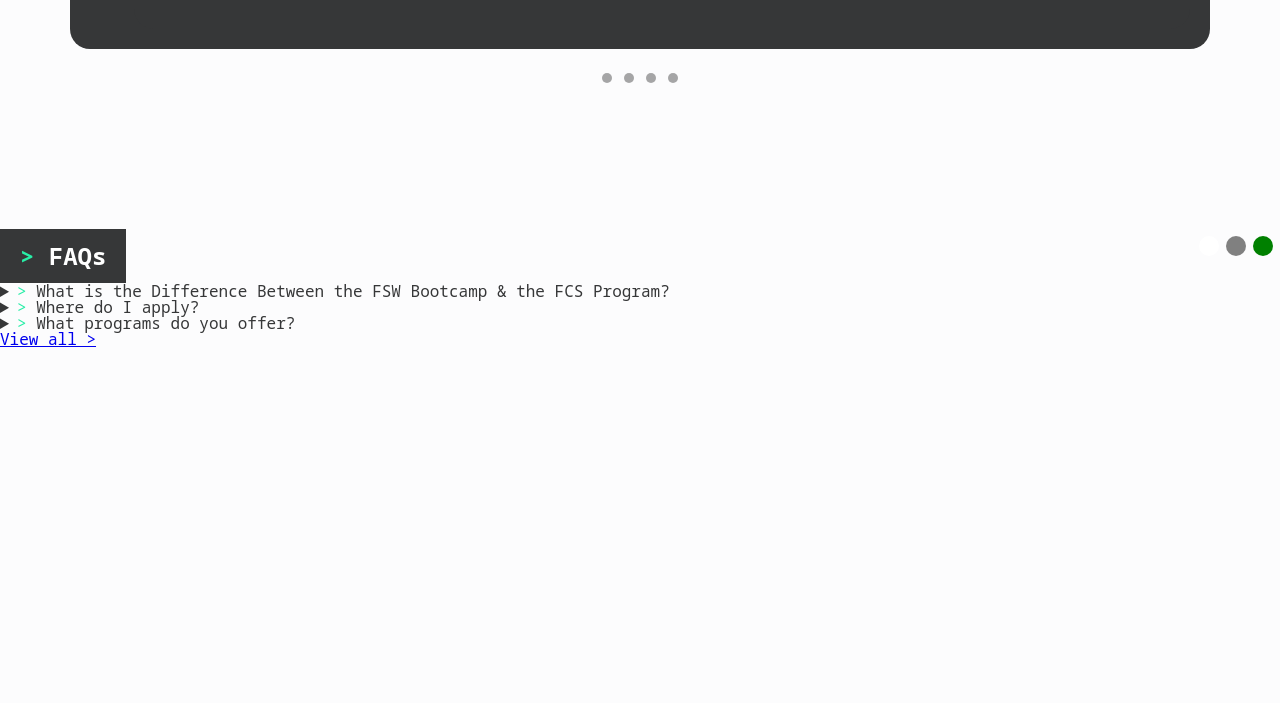
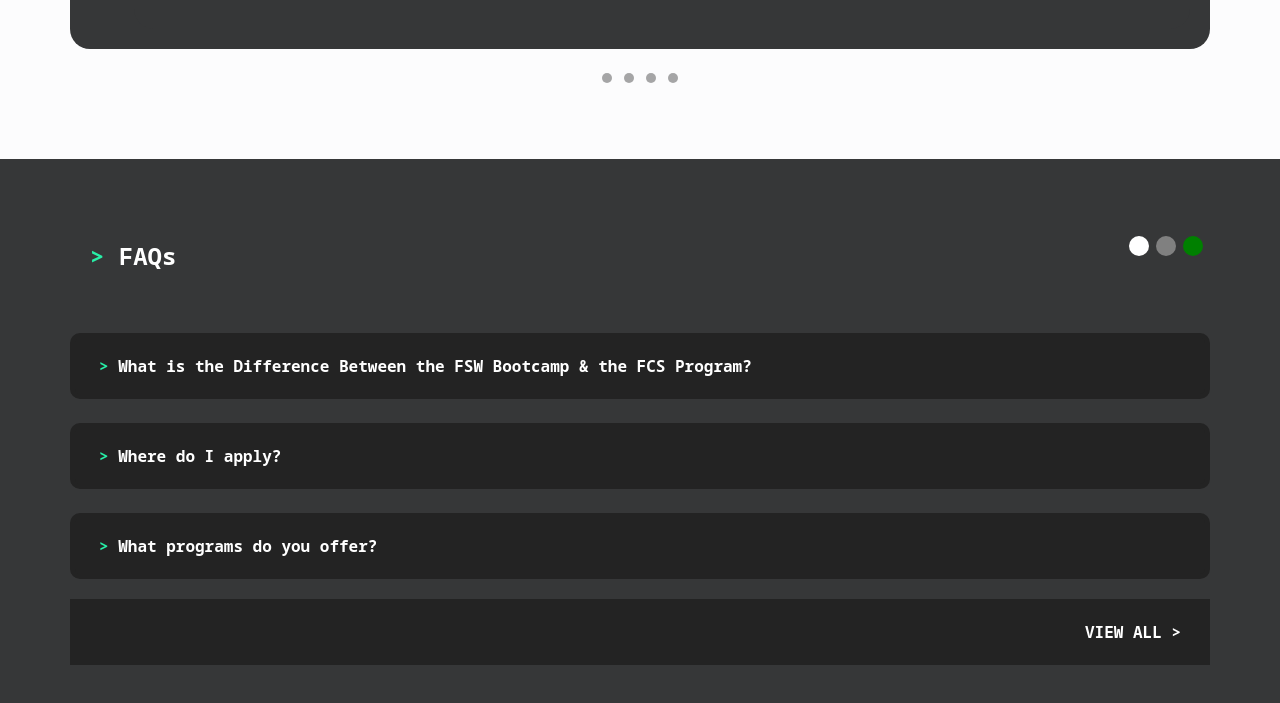
Before and after one commit to marcabounader/SEF-Clone, a plain HTML site: page index.html in a window 1280 px wide. Shown: the part 4758-5461 px from the top of the page. Before the commit the page ends 5175 px from the top, so only its background shows below. Drawn offline with nearby package versions, Linux system fonts and the light colour scheme.

Commit message:
added faq styling

```diff
--- a/styles/styles.css
+++ b/styles/styles.css
@@ -659,3 +659,48 @@ nav.dropbtn img{
 .testimonials-dots .dot .active{
     background-color: #222;
 }
+
+.faq-container{
+    flex-direction: column;
+    background-color: #363738;
+    color:white;
+}
+.faq-sub-container{
+    max-width: 1340px;
+    padding-left: 70px;
+    padding-right: 70px;
+    margin-left: auto;
+    margin-right: auto;
+
+}
+.faq-container-content{
+    margin-top:50px;
+}
+.faq-container-content details{
+    background-color: #232323;
+    margin-top: 24px;
+    border: 5px solid #232323;
+    border-radius: 10px;
+    overflow: hidden;
+    padding: 20px 24px;
+
+}
+.faq-container-content details summary{
+    list-style: none;
+    cursor: pointer;
+    font-weight: 900;
+}
+.faq-container-content > a{
+    background-color: #232323;
+    display:block;
+    text-align: right;
+    text-decoration: none;
+    color: white;
+    overflow: hidden;
+    border: 5px solid #232323;
+    margin-top: 20px;
+    padding: 20px 24px;
+    text-transform: uppercase;
+    white-space: nowrap;
+    font-weight:800;
+}
```
